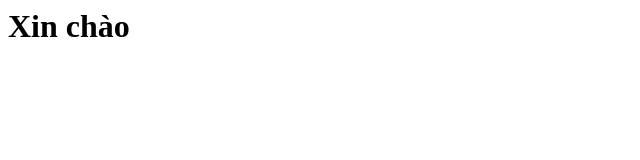
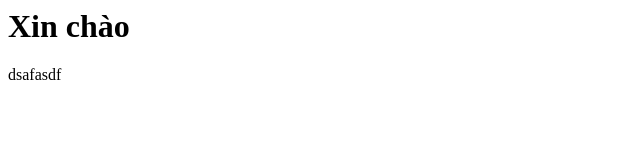
Before and after one commit to trankimhoang/Github_Demo1, a plain HTML site: page index.html in a window 1280 px wide. Shown: the full height of the page, 0-640 px from the left. Drawn offline with Linux system fonts and the light colour scheme.

Commit message:
tao xung dot

```diff
--- a/index.html
+++ b/index.html
@@ -9,6 +9,7 @@
 
 <body>
     <h1>Xin chào</h1>
+    <p>dsafasdf</p>
 </body>
 
 </html>
```
